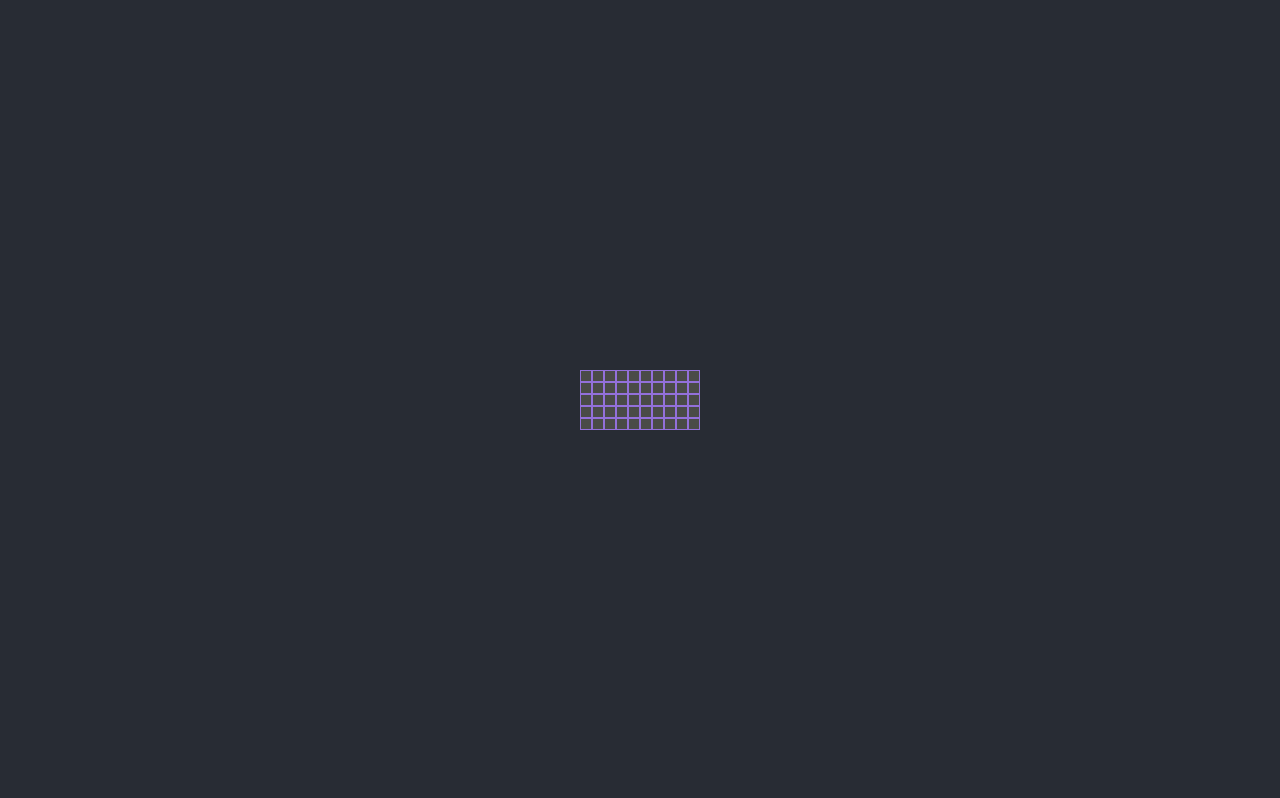
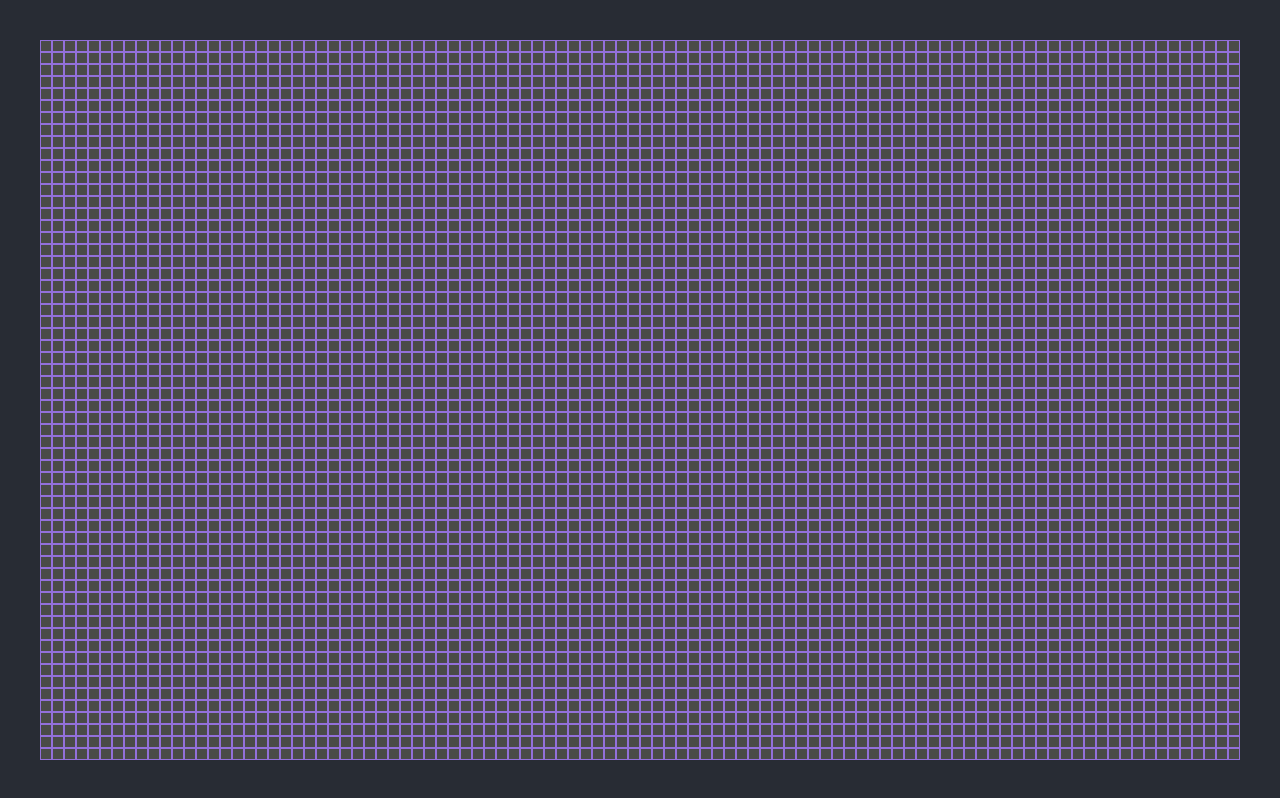
Before and after one commit to Neuman968/neuman-gameoflife, a React (Create React App) app: page / in a window 1280 px wide. Built offline with nearby package versions, Linux system fonts and the light colour scheme.

Commit message:
Removed console.log statements, added back 60 x 100 Cellworld grid.

```diff
--- a/src/App.js
+++ b/src/App.js
@@ -7,7 +7,7 @@ function App() {
     return (
         <div className="App">
             <header className="App-header">
-                <CellWorld length={5} width={10}/>
+                <CellWorld length={60} width={100}/>
             </header>
         </div>
     );
--- a/src/components/Cell.js
+++ b/src/components/Cell.js
@@ -20,15 +20,13 @@ const debugConsole = (cellVal) => {
 const Cell = (props) => {
     let cellState = deadCell;
     if (props.aliveCells[props.cellVal] === 1) {
-        console.log("Alive! " + props.cellVal);
         cellState = aliveCell
     }
 
     const markAliveHandler = () => {
         props.aliveHandler(props.cellVal)
     }
-    console.log("Rendering cell " + props.cellVal);
-    console.log(props.aliveCells);
+
     return (<div className={classes.Cell} onClick={() => markAliveHandler()}>
         <svg width="10px" height="10px">
             {
--- a/src/components/CellWorld.js
+++ b/src/components/CellWorld.js
@@ -17,11 +17,9 @@ const CellWorld = (props) => {
 
     const makeAlive = (idx) => {
         // "1" should be truthy.
-        let cop = aliveCells
-        console.log("Marking " + idx + " as live");
+        let cop = { ...aliveCells }
         cop[idx] = 1;
         setAliveCells((_) => cop);
-        console.log(aliveCells);
     };
 
     return <Grid
@@ -33,8 +31,6 @@ const CellWorld = (props) => {
         {
             [...Array(W).keys()]
                 .map((idx) => {
-                    console.log("Logging alive cells");
-                    console.log(aliveCells);
                     const startIdx = (idx * L);
                     const endIdx = startIdx + L;
                     return <div key={startIdx} className={classes.CellRow}>
```
